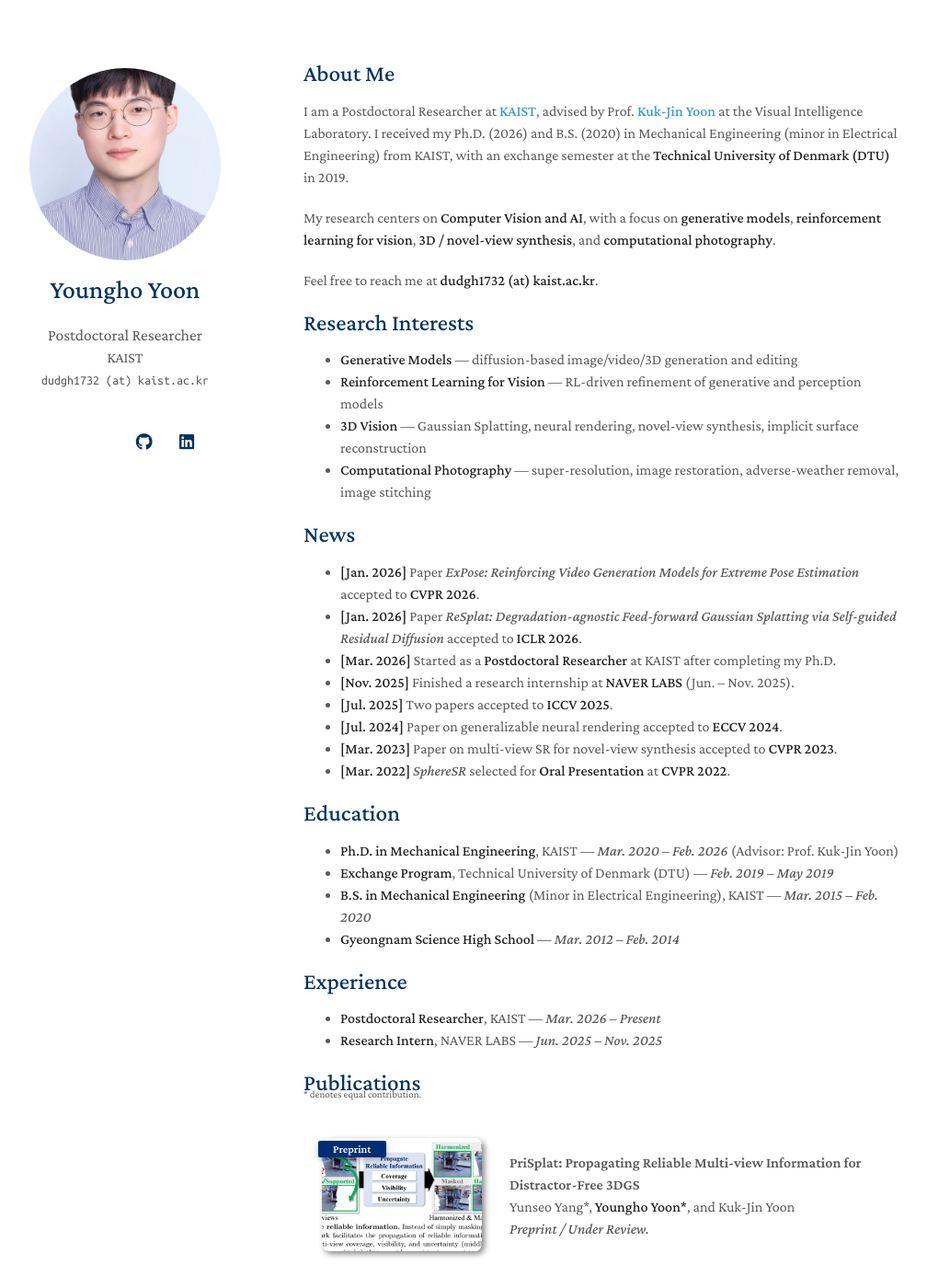
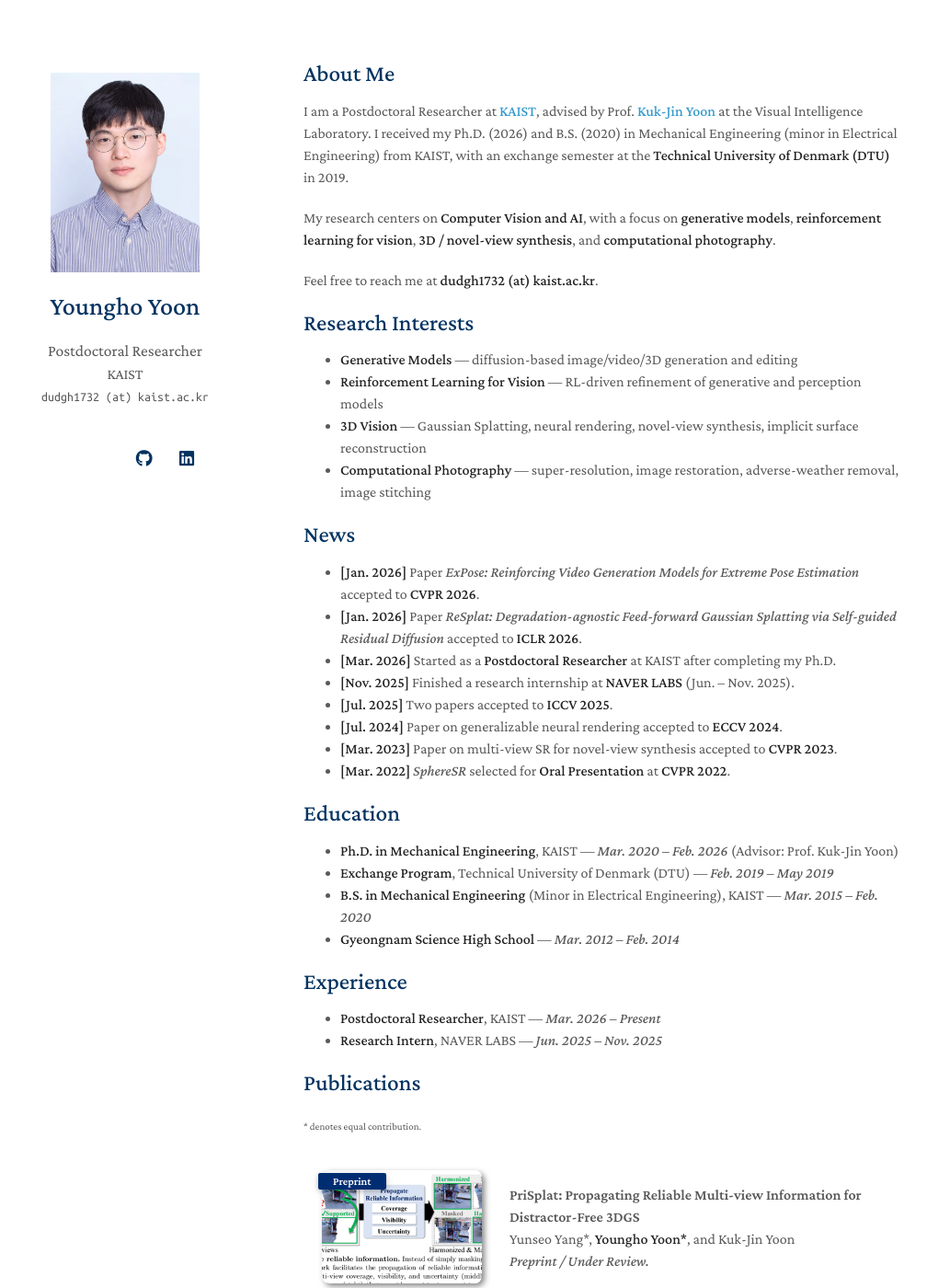
Before and after one commit to yh-yoon/yh-yoon.github.io, a Jekyll site: the page built from index.md, in a window 1280 px wide and 1400 px high. Shown: the whole window at 92% size, without its empty margins (140-1148 px from the left). Built offline with Jekyll 4.4.1, drawn with Linux system fonts in a browser that asks for light colours; a style sheet for code colours, icons or effects is not loaded; our own code applies the rules of GitHub Pages for plain Markdown files; some of the changed text lies outside the part shown.

Commit message:
Portrait avatar with face centered; refine spacing and paper title
- Re-crop avatar to 3:4 portrait with face vertically centered
- Revert avatar container width to ~9em; remove circular clip (use rounded rectangle)
- Replace 'Decomposition-driven Grouping...' with actual published title
  'Robust Adverse Weather Removal via Spectral-based Spatial Grouping'
  and add arxiv:2507.22498 link
- Increase bottom margin on h2 headings (Publications/Honors/Services)
  so following text no longer sits on top of the heading

```diff
--- a/_data/publications.yml
+++ b/_data/publications.yml
@@ -28,10 +28,11 @@ main:
     conference: IEEE Access, 2026.
     image: ./assets/img/teaser_stabilizing.png
 
-  - title: "Decomposition-driven Grouping for Prompt-based Adverse Weather Removal"
+  - title: "Robust Adverse Weather Removal via Spectral-based Spatial Grouping"
     authors: Yuhwan Jeong*, Yunseo Yang*, <strong>Youngho Yoon*</strong>, and Kuk-Jin Yoon
     conference_short: ICCV
     conference: International Conference on Computer Vision <strong>(ICCV)</strong>, 2025.
+    pdf: https://arxiv.org/abs/2507.22498
     image: ./assets/img/teaser_decomp.png
 
   - title: "Synchronizing Task Behavior: Aligning Multiple Tasks during Test-Time Training"
--- a/_includes/publications.md
+++ b/_includes/publications.md
@@ -1,6 +1,6 @@
-<h2 id="publications" style="margin: 2px 0px -15px;">Publications</h2>
+<h2 id="publications" style="margin: 2px 0px 20px;">Publications</h2>
 
-<p><small>* denotes equal contribution.</small></p>
+<p style="margin-bottom: 25px;"><small>* denotes equal contribution.</small></p>
 
 <div class="publications">
 <ol class="bibliography">
--- a/_includes/services.md
+++ b/_includes/services.md
@@ -1,11 +1,11 @@
-<h2 id="honors-and-awards" style="margin: 2px 0px -15px;">Honors &amp; Awards</h2>
+<h2 id="honors-and-awards" style="margin: 2px 0px 20px;">Honors &amp; Awards</h2>
 <ul>
   <li>Encouragement Award, Best Paper Awards, IPIU 2023 (35th Workshop on Image Processing and Image Understanding).</li>
   <li>Dean's List, College of Engineering, KAIST — Spring 2017 &amp; Fall 2017.</li>
   <li>Outstanding Award, Department of Mechanical Engineering, KAIST, 2017.</li>
 </ul>
 
-<h2 id="academic-services" style="margin: 2px 0px -15px;">Academic Services</h2>
+<h2 id="academic-services" style="margin: 2px 0px 20px;">Academic Services</h2>
 <ul>
   <li><strong>Conference Reviewer:</strong> CVPR, ICCV, ECCV, ICLR.</li>
   <li><strong>Journal Reviewer:</strong> IEEE TPAMI, IJCV.</li>
--- a/_sass/minimal-light-no-dark-mode.scss
+++ b/_sass/minimal-light-no-dark-mode.scss
@@ -160,7 +160,7 @@ papertitle {
     }
 
     .image.avatar {
-      border-radius: 100%;
+      border-radius: 6px;
     }
 
       .image.avatar:before {
@@ -168,9 +168,9 @@ papertitle {
       }
 
       .image.avatar img {
-        border-radius: 100%;
-        width: 90%;
-        padding: 10px;
+        border-radius: 6px;
+        width: 70%;
+        padding: 15px;
         // border: 1px solid #ddd;
         // padding: 3px;
         // box-shadow: 0 -1px 5px 1px rgba(200, 200, 200, 0.3);
@@ -178,7 +178,7 @@ papertitle {
 
     #header .image.avatar {
       margin: 0 0 1em 0;
-      width: 13em;
+      width: 9em;
     }
 
 h3, h4, h5, h6 {
@@ -420,9 +420,9 @@ footer {
 
 
    .image.avatar img {
-        border-radius: 100%;
-        width: 180px;
-        padding:10px;
+        border-radius: 6px;
+        width: 117px;
+        padding:15px;
       }
   #head1o2 {
     visibility: hidden;
@@ -476,9 +476,9 @@ footer {
   }
 
   .image.avatar img {
-      border-radius: 100%;
-      width: 140px;
-      padding:10px;
+      border-radius: 6px;
+      width: 95px;
+      padding:15px;
   }
   #head1o2 {
     visibility: hidden;
--- a/_sass/minimal-light.scss
+++ b/_sass/minimal-light.scss
@@ -207,7 +207,7 @@ papertitle {
     }
 
     .image.avatar {
-      border-radius: 100%;
+      border-radius: 6px;
     }
 
       .image.avatar:before {
@@ -215,9 +215,9 @@ papertitle {
       }
 
       .image.avatar img {
-        border-radius: 100%;
-        width: 90%;
-        padding: 10px;
+        border-radius: 6px;
+        width: 70%;
+        padding: 15px;
         // border: 1px solid #ddd;
         // padding: 3px;
         // box-shadow: 0 -1px 5px 1px rgba(200, 200, 200, 0.3);
@@ -225,7 +225,7 @@ papertitle {
 
     #header .image.avatar {
       margin: 0 0 1em 0;
-      width: 13em;
+      width: 9em;
     }
 
 h3, h4, h5, h6 {
@@ -499,9 +499,9 @@ footer {
 
 
    .image.avatar img {
-        border-radius: 100%;
-        width: 180px;
-        padding:10px;
+        border-radius: 6px;
+        width: 117px;
+        padding:15px;
       }
   #head1o2 {
     visibility: hidden;
@@ -555,9 +555,9 @@ footer {
   }
 
   .image.avatar img {
-      border-radius: 100%;
-      width: 140px;
-      padding:10px;
+      border-radius: 6px;
+      width: 95px;
+      padding:15px;
   }
   #head1o2 {
     visibility: hidden;
```
Also changed, not shown: assets/img/avatar.png.
